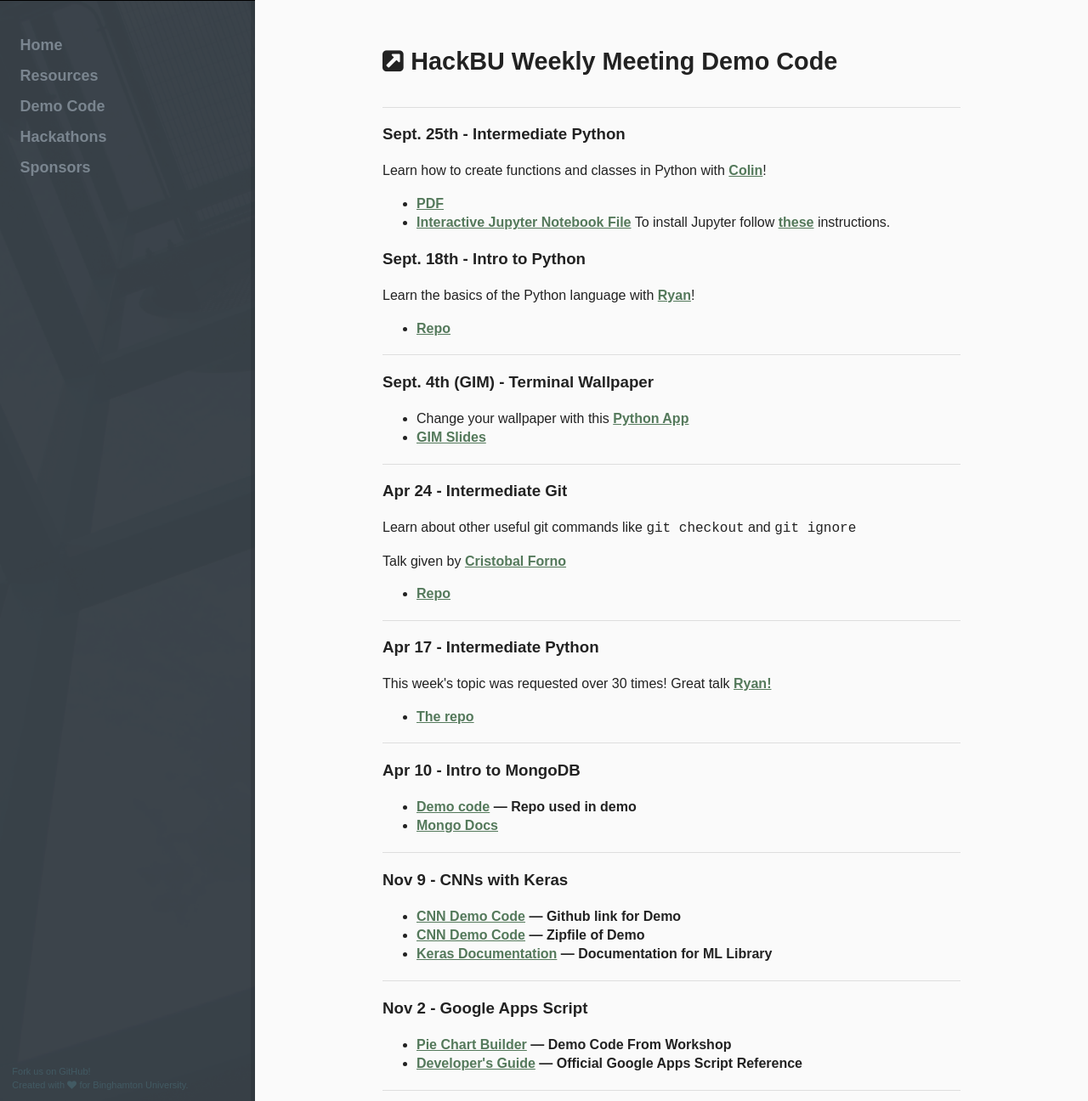
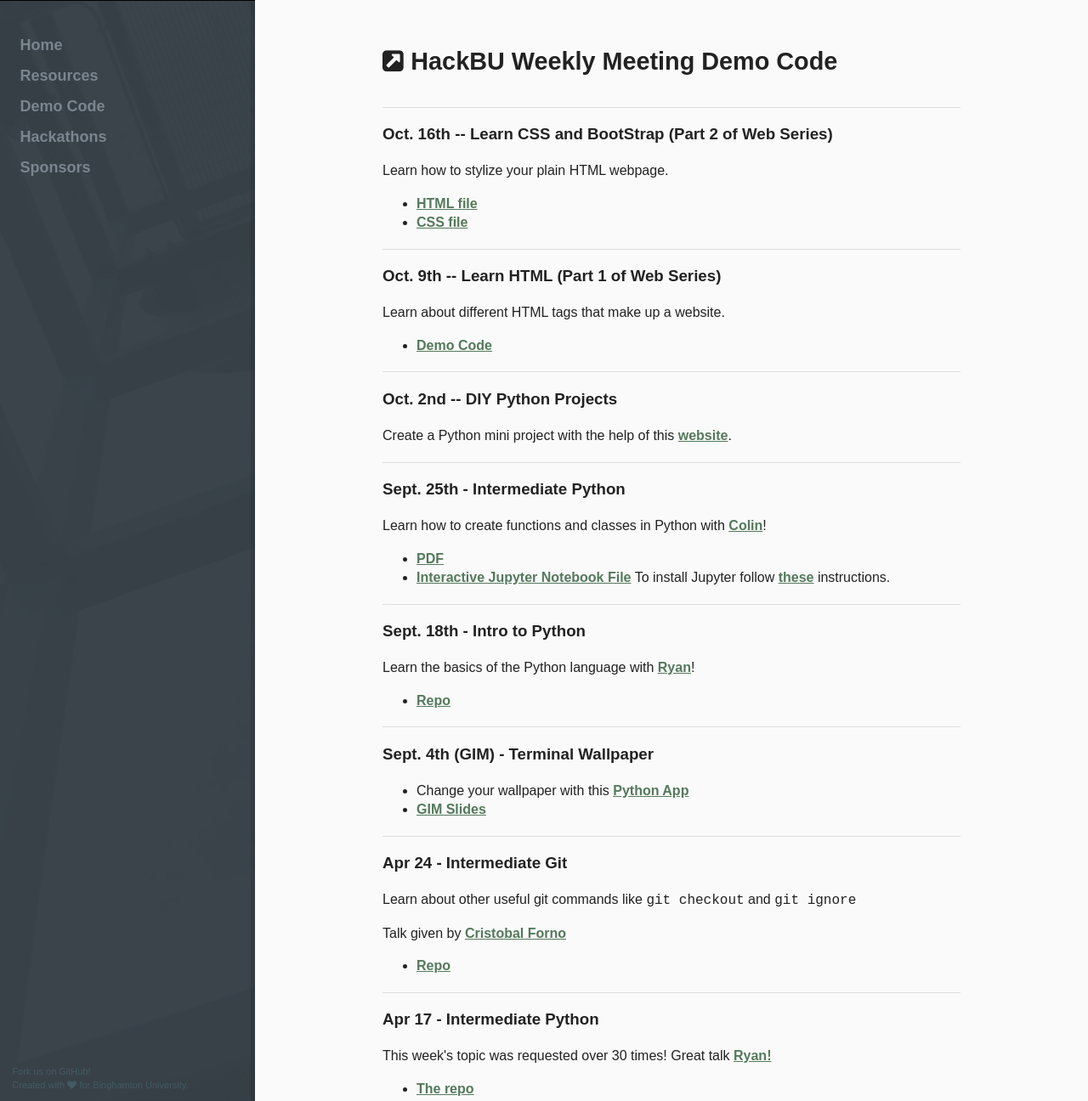
Before and after one commit to hackbinghamton/hackbinghamton.github.io, a Jekyll site: the page built from demo/index.html, in a window 1280 px wide and 1400 px high, cut to the strip 104-1400 px from the top of the window. Shown: the whole strip at 85% size. Built offline with Jekyll 4.4.1, drawn with Linux system fonts in a browser that asks for light colours; nearby versions of some CDN libraries.

Commit message:
added demo code from the past 3 weeks

```diff
--- a/demo/index.html
+++ b/demo/index.html
@@ -8,7 +8,42 @@ description: Play with the code and projects demoed at HackBU workshops
     <h2><i class="fa fa-external-link-square"></i>HackBU Weekly Meeting Demo Code</h2>
 </div>
 
-<div>
+<div class="article">
+    <h3>Oct. 16th -- Learn CSS and BootStrap (Part 2 of Web Series)</h3>
+    <p>
+        Learn how to stylize your plain HTML webpage.
+    </p>
+    <ul>
+        <li>
+            <b><a href="html_demo/css.html">HTML file</a></b>
+        </li>
+        <li>
+            <b><a href="html_demo/stylesheets.css">CSS file</a></b>
+        </li>
+    </ul>
+</div>
+
+<div class="article">
+    <h3>Oct. 9th -- Learn HTML (Part 1 of Web Series)</h3>
+    <p>
+        Learn about different HTML tags that make up a website.
+    </p>
+    <ul>
+        <li>
+            <b><a href="html_demo/hackbu.html">Demo Code</a></b>
+        </li>
+    </ul>
+
+</div>
+
+<div class="article">
+	<h3>Oct. 2nd -- DIY Python Projects</h3>
+    <p>
+        Create a Python mini project with the help of this <a href="https://knightlab.northwestern.edu/2014/06/05/five-mini-programming-projects-for-the-python-beginner/">website</a>.
+    </p>
+</div>
+
+<div class="article">
     <h3>Sept. 25th - Intermediate Python</h3>
     <p>
         Learn how to create functions and classes in Python with <a href="https://github.com/cfiutak1">Colin</a>!
--- a/humans.txt
+++ b/humans.txt
@@ -21,6 +21,8 @@ Current members:
 * Austin Ward '18
 * David Axelrod '18
 * Nik Vanderhoof '18
+* Cristobal Forno '19
+* Ryan McCormick '19
 
 
 Special thanks to:
```
Also changed, not shown: demo/html_demo/css.html (added, +65 -0 lines), demo/html_demo/hackbu.html (added, +60 -0 lines), demo/html_demo/stylesheets.css (added, +25 -0 lines), 1 other file.
